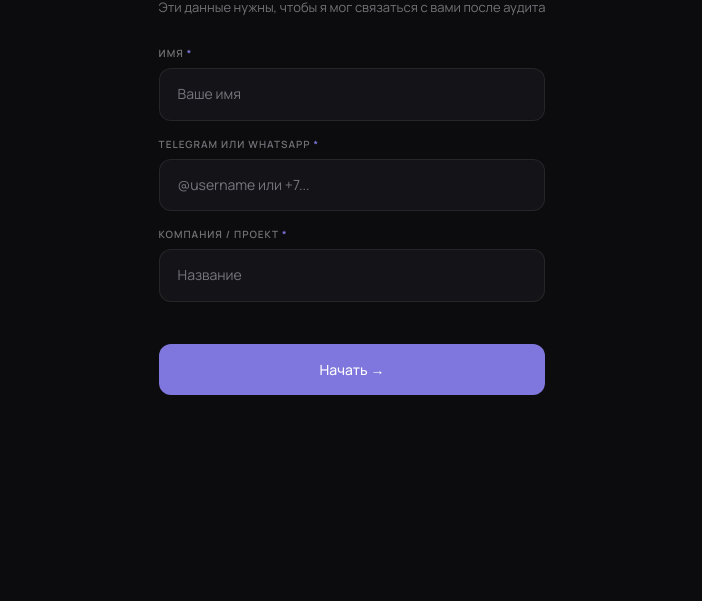
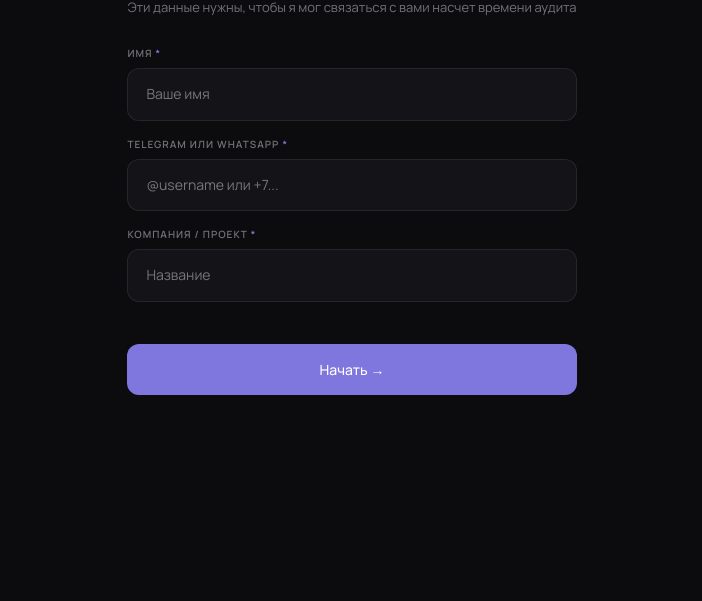
Before and after one commit to v1atorem/audit_quiz, a plain HTML site: page index.html in a window 1280 px wide. Shown: the part 199-800 px from the top of the page, without its empty margins (288-990 px from the left). Drawn offline with nearby package versions, Linux system fonts and the light colour scheme.

Commit message:
Update index.html

```diff
--- a/index.html
+++ b/index.html
@@ -138,7 +138,7 @@ input.text-input::placeholder,textarea.textarea-input::placeholder{color:var(--m
 const SCRIPT_URL = 'https://script.google.com/macros/s/AKfycbyBRhVfr7XE9LzmW41XdN1ugB0qnqE65bzYL2rp9fNJp_WsAlBL9TreWclminc03mw/exec';
 
 const STEPS = [
-  {id:'contacts',label:'Начало',q:'Давайте познакомимся',hint:'Эти данные нужны, чтобы я мог связаться с вами после аудита',type:'contacts'},
+  {id:'contacts',label:'Начало',q:'Давайте познакомимся',hint:'Эти данные нужны, чтобы я мог связаться с вами насчет времени аудита',type:'contacts'},
   {id:'business_model',label:'Бизнес',q:'Какая модель бизнеса у вас?',type:'radio',opts:['Услуги / консалтинг','E-commerce / продукты','Образование / курсы','Экспертный бизнес / инфобиз','SaaS / подписка','Другое']},
   {id:'client_type',label:'Бизнес',q:'Кто ваш основной клиент?',type:'radio',opts:['B2C — физические лица','B2B — малый и средний бизнес','B2B — крупный бизнес / корпорации','Смешанная аудитория']},
   {id:'check_cycle',label:'Финансы',q:'Средний чек и цикл сделки',hint:'Например: «50 000 ₸, цикл — 3 дня» или «500 000 ₸, цикл — 2 недели»',type:'text',placeholder:'Средний чек и время от первого касания до оплаты'},
```
